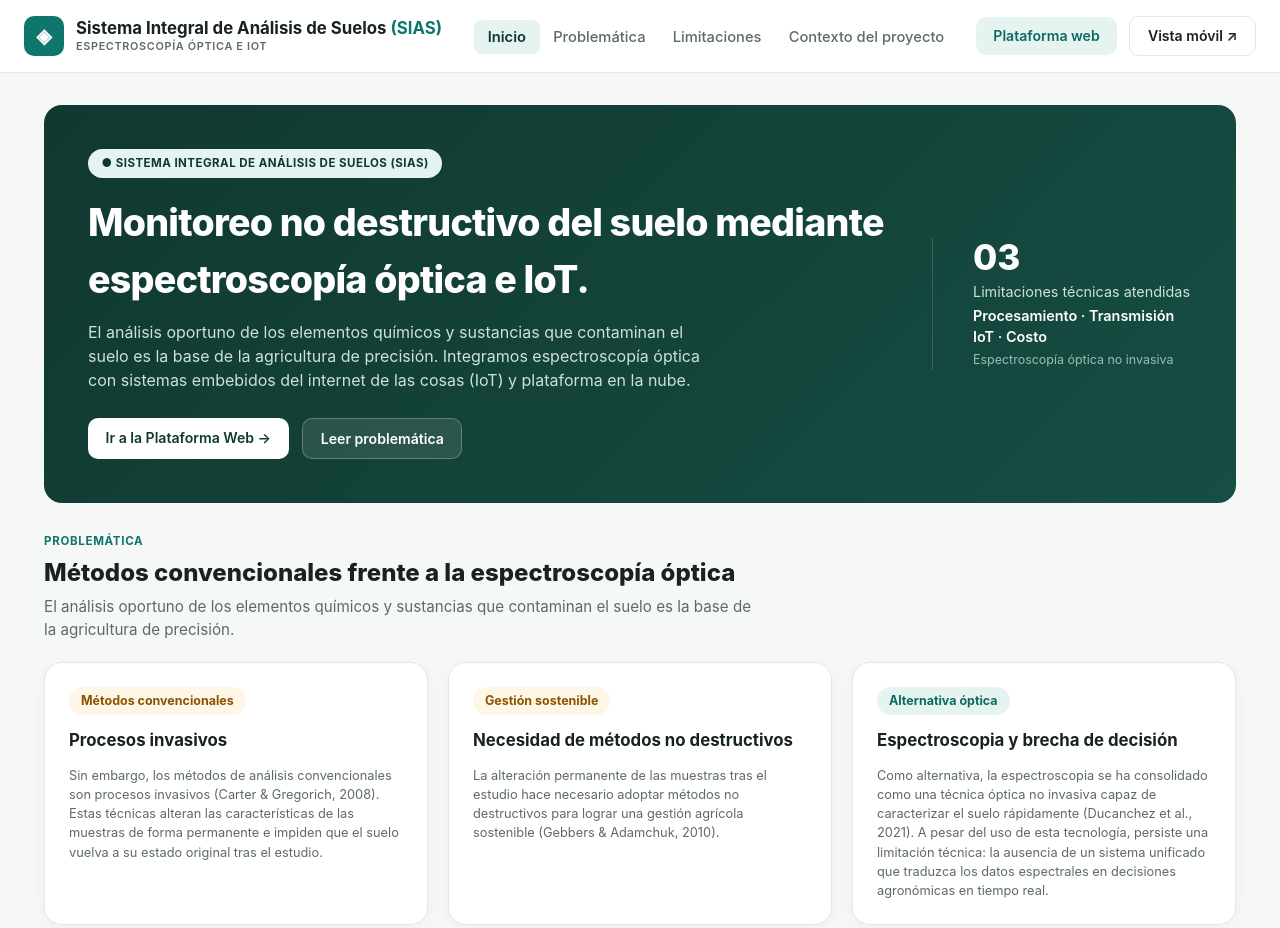
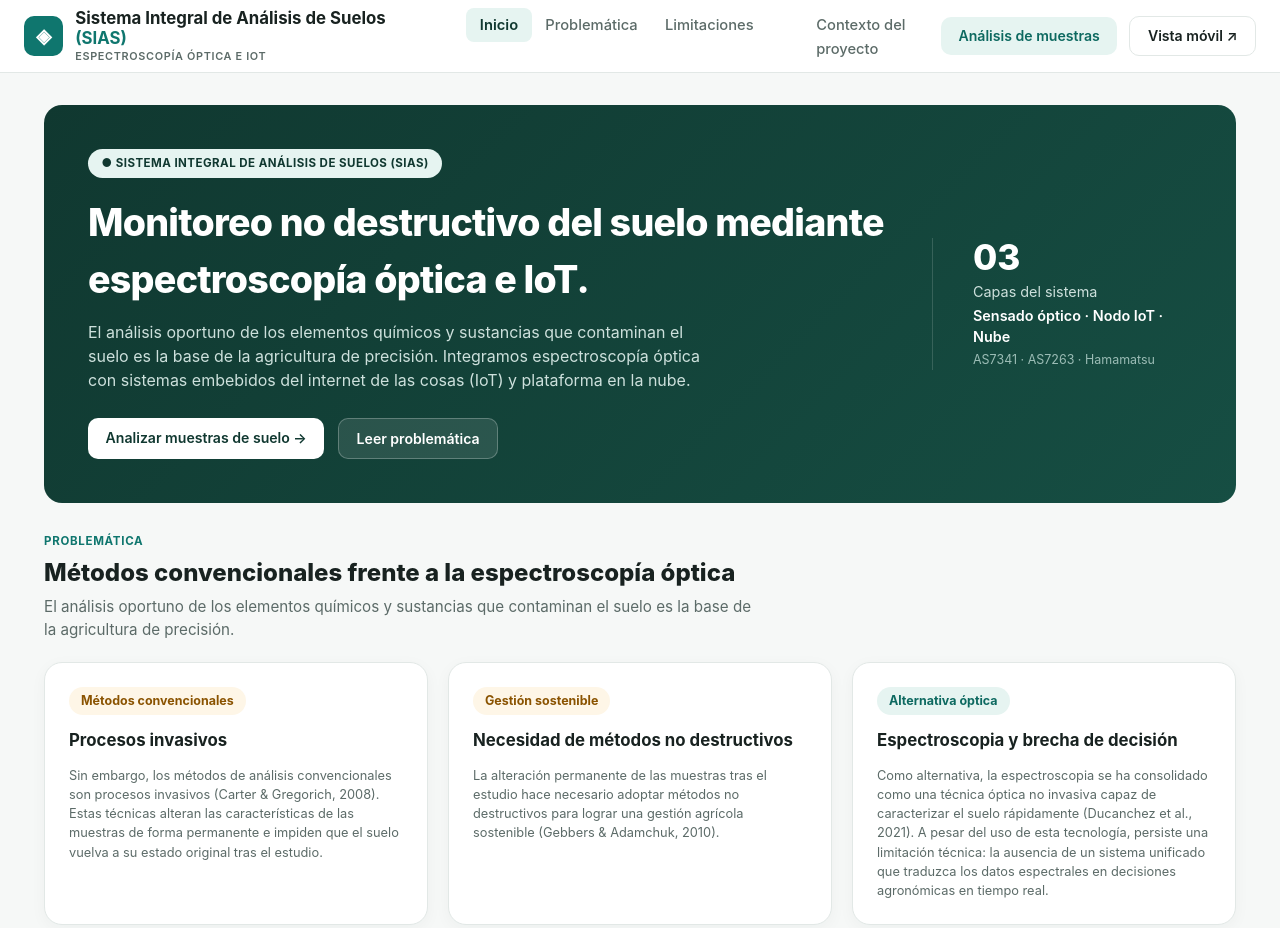
Before and after one commit to ricardoyashin/P-gina-web-iot, a plain HTML site: page index.html in a window 1280 px wide. Shown: the top 928 px of the page. Drawn offline with Linux system fonts and the light colour scheme.

Commit message:
Refactor index.html for improved navigation and content

```diff
--- a/index.html
+++ b/index.html
@@ -28,7 +28,7 @@
             </div>
 
             <div class="nav-right">
-                <a href="dashboard.html" class="btn btn-soft">Plataforma web</a>
+                <a href="dashboard.html" class="btn btn-soft">Análisis de muestras</a>
                 <a href="app.html" class="btn btn-outline">Vista móvil ↗</a>
             </div>
 
@@ -50,16 +50,16 @@
                 <h1>Monitoreo no destructivo del suelo mediante espectroscopía óptica e IoT.</h1>
                 <p>El análisis oportuno de los elementos químicos y sustancias que contaminan el suelo es la base de la agricultura de precisión. Integramos espectroscopía óptica con sistemas embebidos del internet de las cosas (IoT) y plataforma en la nube.</p>
                 <div class="hero-actions">
-                    <a href="dashboard.html" class="btn btn-light">Ir a la Plataforma Web →</a>
+                    <a href="dashboard.html" class="btn btn-light">Analizar muestras de suelo →</a>
                     <a href="#problematica" class="btn btn-hero-ghost">Leer problemática</a>
                 </div>
             </div>
 
             <div class="hero-stats">
                 <span class="hero-number">03</span>
-                <span class="hero-stat-title">Limitaciones técnicas atendidas</span>
-                <span class="hero-stat-detail">Procesamiento · Transmisión IoT · Costo</span>
-                <span class="hero-stat-sub">Espectroscopía óptica no invasiva</span>
+                <span class="hero-stat-title">Capas del sistema</span>
+                <span class="hero-stat-detail">Sensado óptico · Nodo IoT · Nube</span>
+                <span class="hero-stat-sub">AS7341 · AS7263 · Hamamatsu</span>
             </div>
         </section>
 
@@ -145,7 +145,7 @@
                     En la literatura especializada se observa una brecha entre los equipos comerciales de alta precisión, cuyo costo elevado restringe su despliegue a gran escala en el sector agrícola, y los prototipos portátiles experimentales, los cuales suelen operar de manera aislada en campo sin procesamiento inmediato ni transmisión automatizada hacia la nube para su análisis y visualización oportuna.
                 </p>
                 <div class="hero-actions" style="margin-top: 1.25rem;">
-                    <a href="dashboard.html" class="btn btn-soft">Abrir Plataforma Web →</a>
+                    <a href="dashboard.html" class="btn btn-soft">Ir al análisis de muestras →</a>
                 </div>
             </article>
         </section>
```
